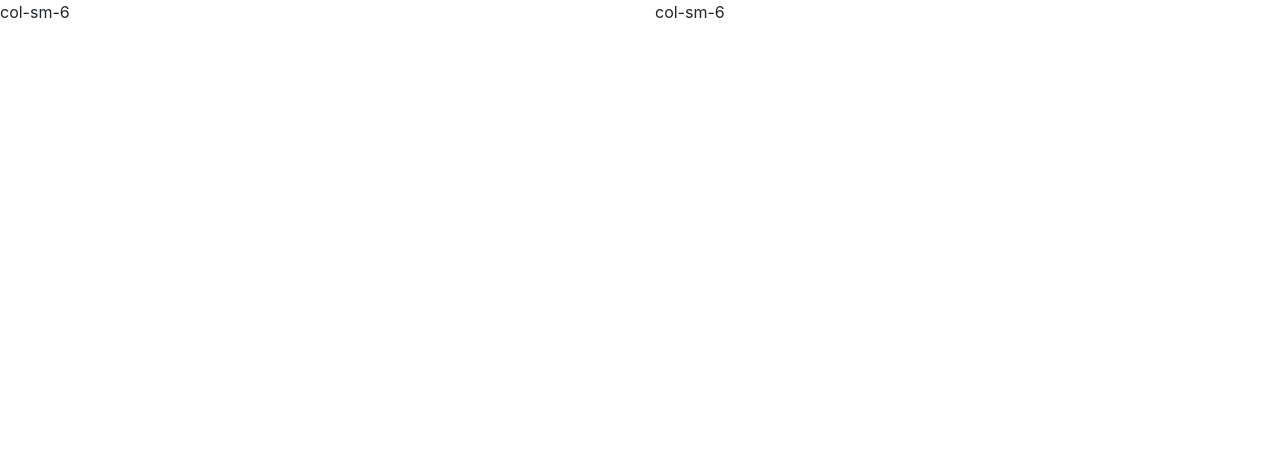
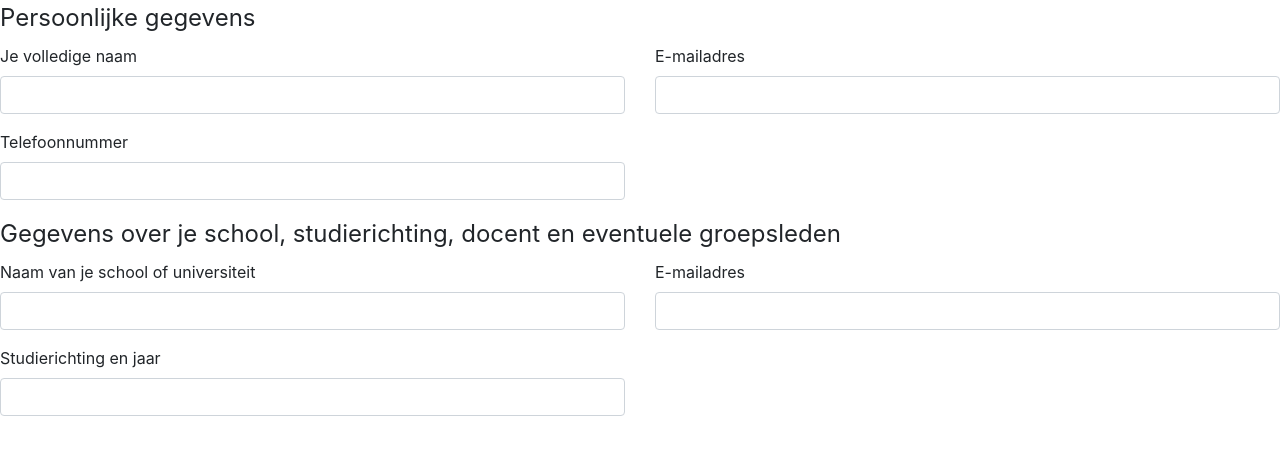
Before and after one commit to frank-elevenways/udesign-frontend, a plain HTML site: page index.html in a window 1280 px wide. Drawn offline with nearby package versions, Linux system fonts and the light colour scheme.

Commit message:
Add fieldset personel to form

```diff
--- a/index.html
+++ b/index.html
@@ -15,10 +15,58 @@
         <![endif]-->
     </head>
     <body>
-       <div class="row">
-        <div class="col-sm-6">col-sm-6</div>
-        <div class="col-sm-6">col-sm-6</div>
-      </div>
+
+      <form>
+        <fieldset>
+          <legend>Persoonlijke gegevens</legend>
+          <div class="row">
+
+            <div class="col-sm-6">
+              <div class="form-group">
+                <label for="name">Je volledige naam</label>
+                <input type="name" class="form-control" id="name">
+              </div>
+              <div class="form-group">
+                <label for="tele">Telefoonnummer</label>
+                <input type="tele" class="form-control" id="tele">
+              </div>
+            </div>
+
+            <div class="col-sm-6">
+              <div class="form-group">
+                <label for="email">E-mailadres</label>
+                <input type="email" class="form-control" id="email">
+              </div>
+            </div>
+
+          </div>
+        </fieldset>
+
+        <fieldset>
+          <legend>Gegevens over je school, studierichting, docent en eventuele groepsleden</legend>
+
+          <div class="row">
+            <div class="col-sm-6">
+              <div class="form-group">
+                <label for="school">Naam van je school of universiteit</label>
+                <input type="text" class="form-control" id="school">
+              </div>
+              <div class="form-group">
+                <label for="studie">Studierichting en jaar</label>
+                <input type="text" class="form-control" id="studie">
+              </div>
+            </div>
+
+            <div class="col-sm-6">
+              <div class="form-group">
+                <label for="email">E-mailadres</label>
+                <input type="email" class="form-control" id="email">
+              </div>
+            </div>
+          </div>
+
+        </fieldset>
+      </form>
 
     <script src="//ajax.googleapis.com/ajax/libs/jquery/1.11.2/jquery.min.js"></script>
 
```
